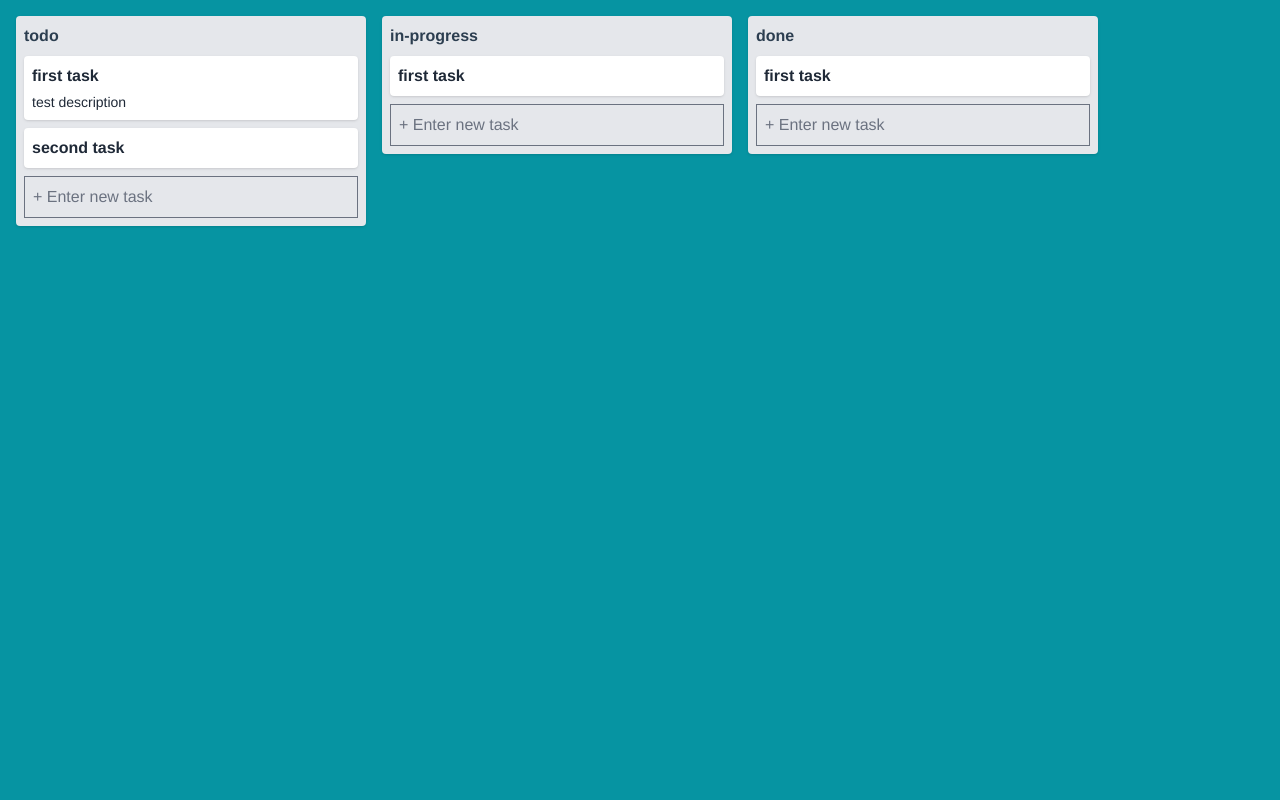
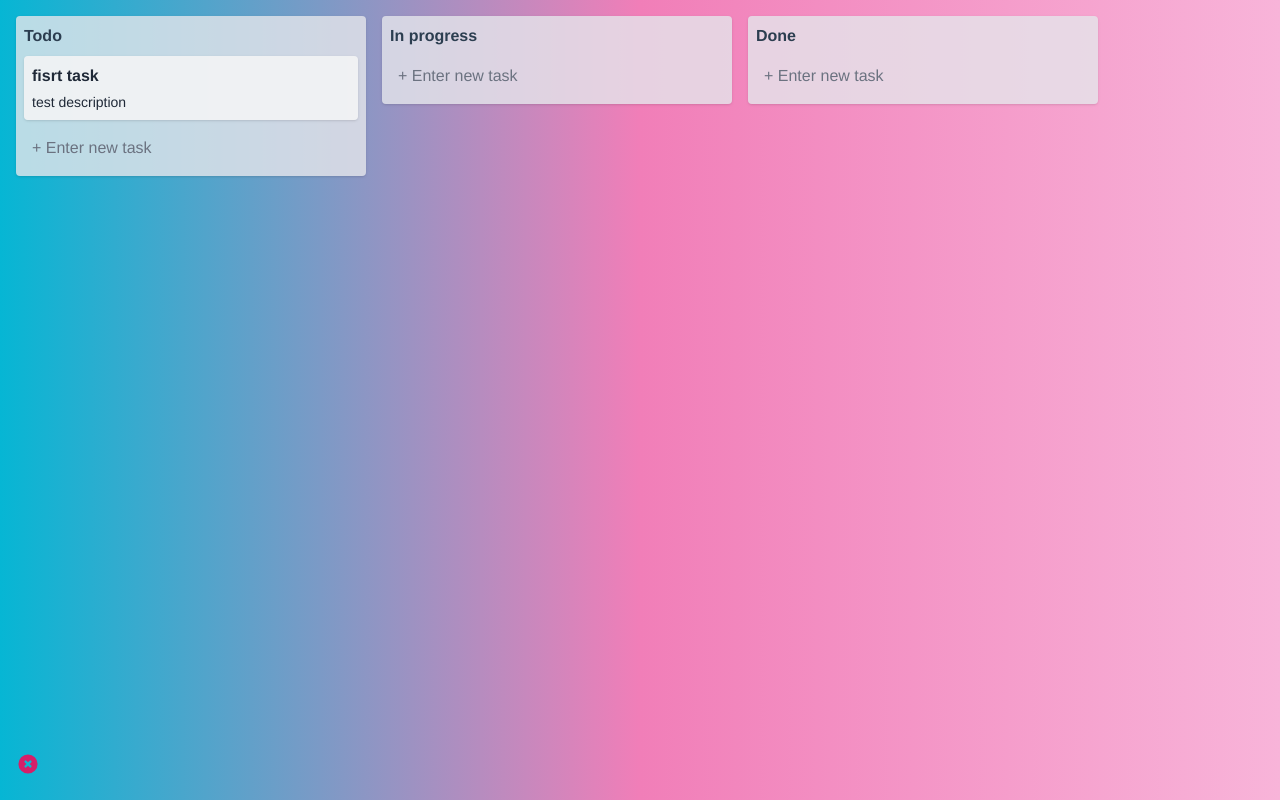
Before and after one commit to 2kpaul/daily_board_app_vuejs, a Vue app: page / in a window 1280 px wide. Built offline with nearby package versions, Linux system fonts and the light colour scheme.

Commit message:
reset board

```diff
--- a/src/assets/tailwind.css
+++ b/src/assets/tailwind.css
@@ -5,7 +5,12 @@
 @tailwind utilities;
 
 .board {
-    @apply p-4 bg-teal-500 h-screen overflow-auto;
+    @apply p-4 h-screen overflow-auto w-full
+    bg-gradient-to-r
+    from-cyan-500
+    via-pink-400
+    to-pink-300
+
   }
 .task-bg {
     @apply inset-0 absolute;
@@ -13,15 +18,37 @@
 }
 
 .column {
-    @apply bg-gray-200 p-2 mr-4 text-left shadow rounded;
+    @apply bg-gray-200/80 p-2 mr-4 text-left shadow rounded;
     min-width: 350px;
 }
 
 .task {
-    @apply flex items-center flex-wrap shadow mb-2 py-2 px-2 rounded bg-white text-gray-800 no-underline;
+    @apply flex items-center flex-wrap shadow mb-2 py-2 px-2 rounded bg-gray-100/90 text-gray-800 no-underline;
 }
 
 .task-view {
-    @apply relative flex flex-row bg-white inset-0 mx-4 m-32 mx-auto py-4 text-left shadow rounded;
+    @apply relative flex flex-row bg-gray-100 inset-0 mx-4 m-32 mx-auto py-4 text-left shadow rounded;
     max-width: 700px;
 }
+
+.background-animate {
+    background-size: 400%;
+
+    -webkit-animation: AnimationName 60s ease infinite;
+    -moz-animation: AnimationName 60s ease infinite;
+    animation: AnimationName 60s ease infinite;
+  }
+
+  @keyframes AnimationName {
+    0%,
+    100% {
+      background-position: 0% 50%;
+    }
+    50% {
+      background-position: 100% 50%;
+    }
+  }
+
+footer {
+  @apply fixed bottom-0 left-0 z-20 w-full
+}
--- a/src/board-template.js
+++ b/src/board-template.js
@@ -4,42 +4,26 @@ export default {
     name: 'daily board',
     columns: [
       {
-        name: 'todo',
+        name: 'Todo',
         tasks: [
           {
             description: 'test description',
-            name: 'first task',
+            name: 'fisrt task',
             id: uuid(),
             userAssigned: null
           },
-          {
-            description: '',
-            name: 'second task',
-            id: uuid(),
-            userAssigned: null
-          }
         ]
       },
       {
-        name: 'in-progress',
+        name: 'In progress',
         tasks: [
-          {
-            description: '',
-            name: 'first task',
-            id: uuid(),
-            userAssigned: null
-          }
+
         ]
       },
       {
-        name: 'done',
+        name: 'Done',
         tasks: [
-          {
-            description: '',
-            name: 'first task',
-            id: uuid(),
-            userAssigned: null
-          }
+
         ]
       }
     ]
--- a/src/store.js
+++ b/src/store.js
@@ -36,6 +36,9 @@ export default createStore({
     MOVE_TASK(state, { fromTasks, toTasks, taskIndex }) {
       const taskToMove = fromTasks.splice(taskIndex, 1)[0]
       toTasks.push(taskToMove)
+    },
+    RESET_BOARD(state){
+      state.board = boardTemplate
     }
   },
   actions: {
--- a/src/views/Board.vue
+++ b/src/views/Board.vue
@@ -26,7 +26,7 @@
           </div>
           <input
             type="text"
-            class="w-full block p-2 bg-transparent"
+            class="w-full block p-2 bg-transparent border-0 focus:ring-teal-500"
             placeholder="+ Enter new task"
             @keyup.enter="createTask($event, column.tasks)"
           >
@@ -41,6 +41,15 @@
       <router-view />
     </div>
   </div>
+  <footer>
+    <div class="py-6 px-4  dark:bg-gray-700 md:flex md:items-center md:justify-between">
+        <div class="flex mt-4 space-x-6 sm:justify-center md:mt-0">
+            <a href="#" @click.prevent="resetBoard()" class="text-pink-600 hover:text-gray-900 dark:hover:text-white">
+                <svg class="w-6 h-6" fill="currentColor" viewBox="0 0 20 20" xmlns="http://www.w3.org/2000/svg"><path fill-rule="evenodd" d="M10 18a8 8 0 100-16 8 8 0 000 16zM8.707 7.293a1 1 0 00-1.414 1.414L8.586 10l-1.293 1.293a1 1 0 101.414 1.414L10 11.414l1.293 1.293a1 1 0 001.414-1.414L11.414 10l1.293-1.293a1 1 0 00-1.414-1.414L10 8.586 8.707 7.293z" clip-rule="evenodd"></path></svg>
+            </a>
+        </div>
+    </div>
+</footer>
 </template>
 
 <script>
@@ -83,6 +92,11 @@ export default {
         toTasks,
         taskIndex
       })
+    },
+    resetBoard() {
+      if(confirm('Are you sure you want to reset board? All tasks will be deleted')){
+        this.$store.commit('RESET_BOARD')
+      }
     }
   }
 }
--- a/src/views/Task.vue
+++ b/src/views/Task.vue
@@ -4,13 +4,14 @@
       <input
         type="text"
         :value="task.name"
-        class="p-2 mr-2 flex-grow text-xl font-bold w-full"
+        class="p-2 mr-2 flex-grow text-xl font-bold w-full border-0 bg-gray-100 focus:ring-teal-500"
         @change="updateTaskProperty($event, 'name')"
         @keyup.enter="updateTaskProperty($event, 'name')"
       >
       <textarea
-        class="relative bg-transparent px-2 mt-2 h-64 border-0 leading-normal w-full"
+        class="relative bg-transparent px-2 mt-2 h-64 border-0 leading-normal w-full focus:ring-teal-500"
         :value="task.description"
+        placeholder="enter description task"
         @change="updateTaskProperty($event, 'description')"
       >
       </textarea>
```
